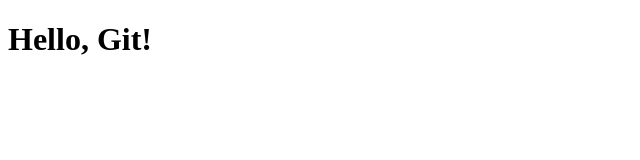
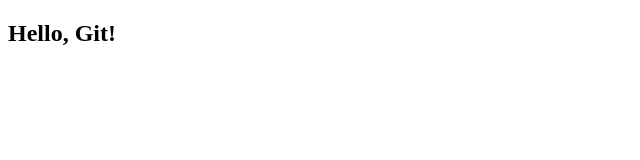
Before and after one commit to lebeDEV02/git, a plain HTML site: page index.html in a window 1280 px wide. Shown: the whole page, without its empty margins (0-640 px from the left). Drawn offline with Linux system fonts and the light colour scheme.

Commit message:
new branch

```diff
--- a/index.html
+++ b/index.html
@@ -8,7 +8,7 @@
 </head>
 
 <body>
-	<h1>Hello, Git!</h1>
+	<h2>Hello, Git!</h2>
 </body>
 
 </html>
```
Also changed, not shown: 1 other file.
